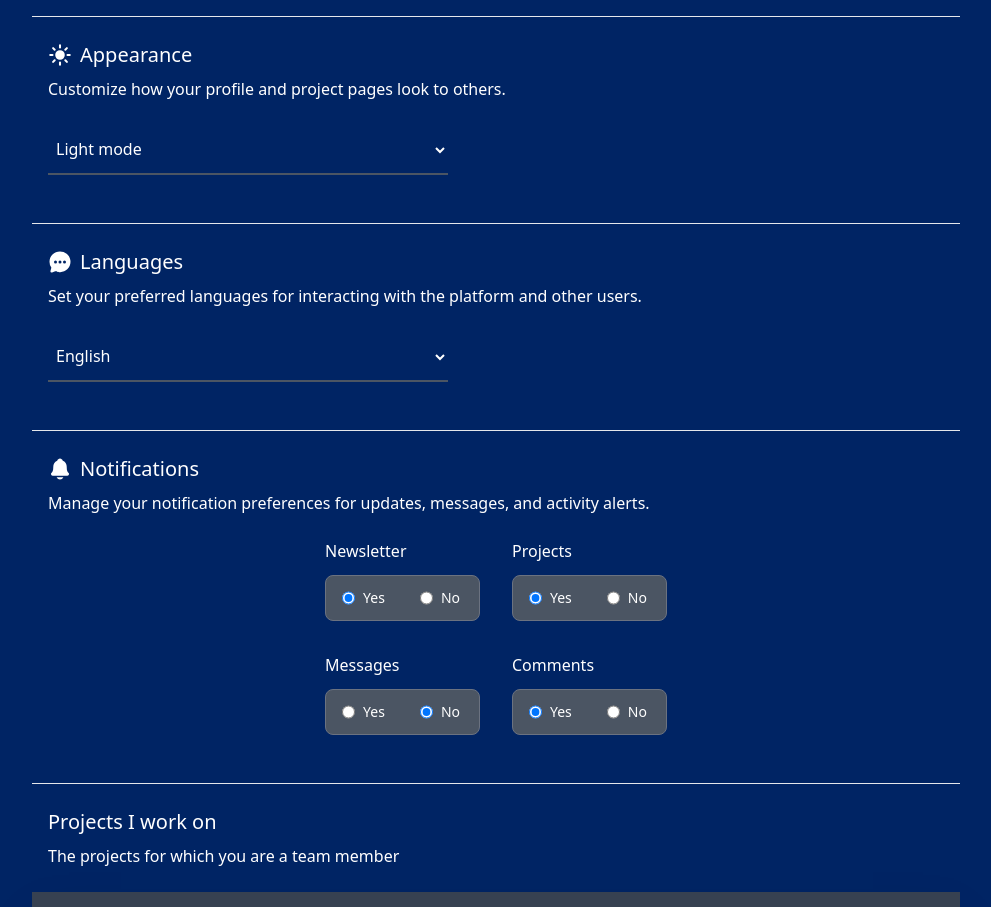
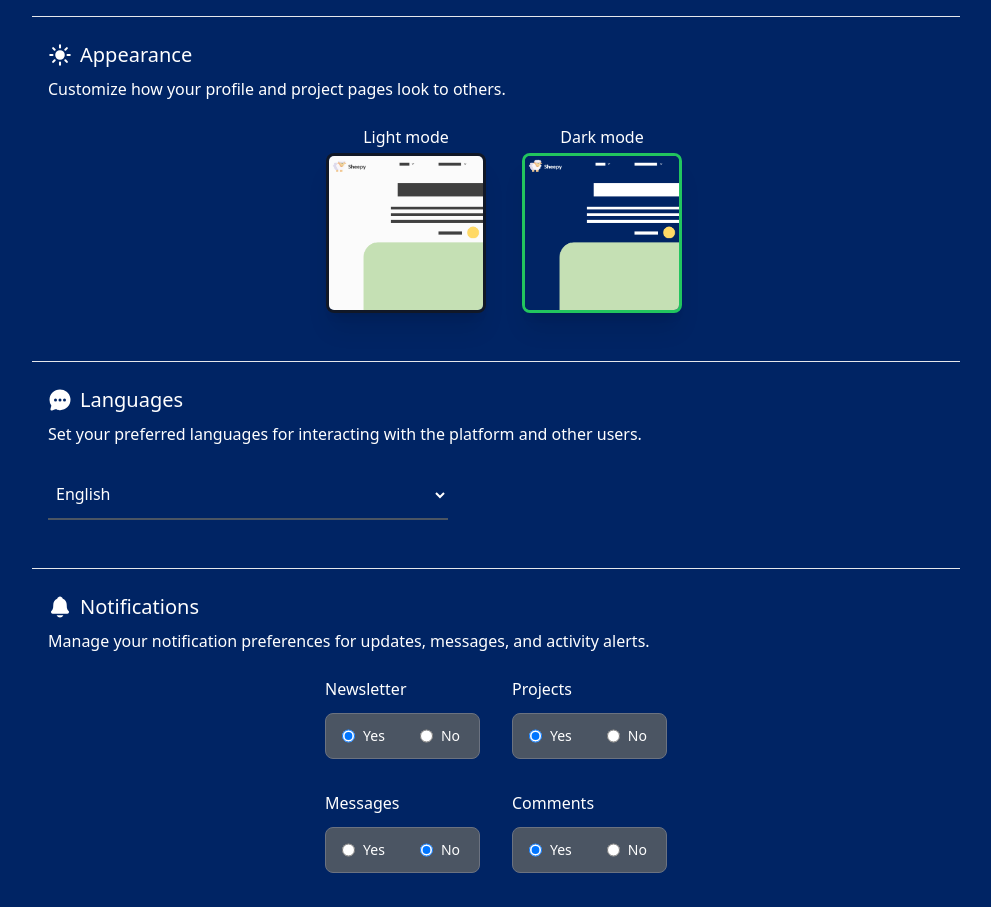
Before and after one commit to aiko-kami/sheepy, a Next.js app: page /users/settings in a window 1280 px wide. Shown: the part 860-1767 px from the top of the page, without its empty margins (144-1135 px from the left). Built offline with nearby package versions, Linux system fonts and the light colour scheme; a web font is replaced by a local one.

Commit message:
improved appearance settings

```diff
--- a/src/components/StartProjectForm/Step5.jsx
+++ b/src/components/StartProjectForm/Step5.jsx
@@ -1,6 +1,5 @@
 "use client";
 
-import { useState } from "react";
 import InputField from "@/components/Forms/InputField";
 import { ToggleField } from "@/components/Forms/ToggleField";
 import { Button } from "@/components/Buttons/Buttons";
--- a/src/components/UserSettingsPrivate/Settings.jsx
+++ b/src/components/UserSettingsPrivate/Settings.jsx
@@ -77,7 +77,7 @@ const Settings = ({ user }) => {
 				<SettingsPrivacy formInputs={formInputs} onChange={onChange} />
 				<hr className="h-px bg-gray-200 border-0 dark:bg-gray-700 mb-6" />
 				{/* Appearance settings */}
-				<SettingsAppearance formInputs={formInputs} onChange={onChange} />
+				<SettingsAppearance setFormInputs={setFormInputs} formInputs={formInputs} />
 				<hr className="h-px bg-gray-200 border-0 dark:bg-gray-700 mb-6" />
 
 				{/* Languages settings */}
--- a/src/components/UserSettingsPrivate/SettingsAppearance.jsx
+++ b/src/components/UserSettingsPrivate/SettingsAppearance.jsx
@@ -1,8 +1,29 @@
+import { ToggleFieldAligned } from "@/components/Forms/ToggleField";
+import Image from "next/image";
 import { IoSunny } from "react-icons/io5";
+import colorModeDark from "@/public/images/colorModeDark.png";
+import colorModeLight from "@/public/images/colorModeLight.png";
 
-const SettingsAppearance = ({ formInputs, onChange }) => {
-	const inputValues = ["light", "dark"];
-	const inputLabels = ["Light mode", "Dark mode"];
+const SettingsAppearance = ({ setFormInputs, formInputs }) => {
+	const appearanceOptions = [
+		{
+			label: "Light mode",
+			value: "light",
+			imageSrc: colorModeLight,
+		},
+		{
+			label: "Dark mode",
+			value: "dark",
+			imageSrc: colorModeDark,
+		},
+	];
+
+	const handleAppearanceChange = (value) => {
+		setFormInputs((prevState) => ({
+			...prevState,
+			appearance: value,
+		}));
+	};
 
 	return (
 		<div className="mb-12">
@@ -11,28 +32,20 @@ const SettingsAppearance = ({ formInputs, onChange }) => {
 				Appearance
 			</h2>
 			<p className="mb-6 sm:ml-4">Customize how your profile and project pages look to others.</p>
-			<div className="flex sm:ml-4">
-				<label htmlFor="language" className="sr-only">
-					Select a color mode:
-				</label>
-				<select
-					id="appearance"
-					name="appearance"
-					value={formInputs.appearance}
-					onChange={onChange}
-					className={`block py-3 px-1 w-100 bg-transparent border-0 border-b-2 border-gray-600 focus:outline-none hover:border-gray-500 hover:shadow-lg ${
-						formInputs.appearance === "" ? "text-gray-400" : "text-white"
-					}`}
-				>
-					<option value="" className="bg-gray-700 text-gray-400">
-						Choose a color mode
-					</option>
-					{inputValues.map((value, index) => (
-						<option key={index} className="bg-gray-700 text-gray-400" value={value}>
-							{inputLabels[index]}
-						</option>
-					))}
-				</select>
+			<div className="flex sm:ml-4 justify-center gap-9">
+				{appearanceOptions.map((option) => (
+					<button key={option.value} type="button" className="rounded-lg" onClick={() => handleAppearanceChange(option.value)}>
+						<p className="mb-1">{option.label}</p>
+						<Image
+							src={option.imageSrc}
+							height={0}
+							width={0}
+							sizes="100vw"
+							alt={option.value}
+							className={`w-40 h-40 rounded-lg shadow-xl border-3 ${formInputs.appearance === option.value ? "border-green-500" : "border-gray-900"}`}
+						/>
+					</button>
+				))}
 			</div>
 		</div>
 	);
--- a/src/mock/user.json
+++ b/src/mock/user.json
@@ -973,7 +973,7 @@
 		"privacyLanguages": "private",
 		"privacyWebsite": "private",
 		"privacyProjectLike": "public",
-		"appearance": "light",
+		"appearance": "dark",
 		"language": "English",
 		"notificationNewsletter": "true",
 		"notificationProjects": "true",
```
Also changed, not shown: public/images/colorModeDark.png (added), public/images/colorModeLight.png (added).
